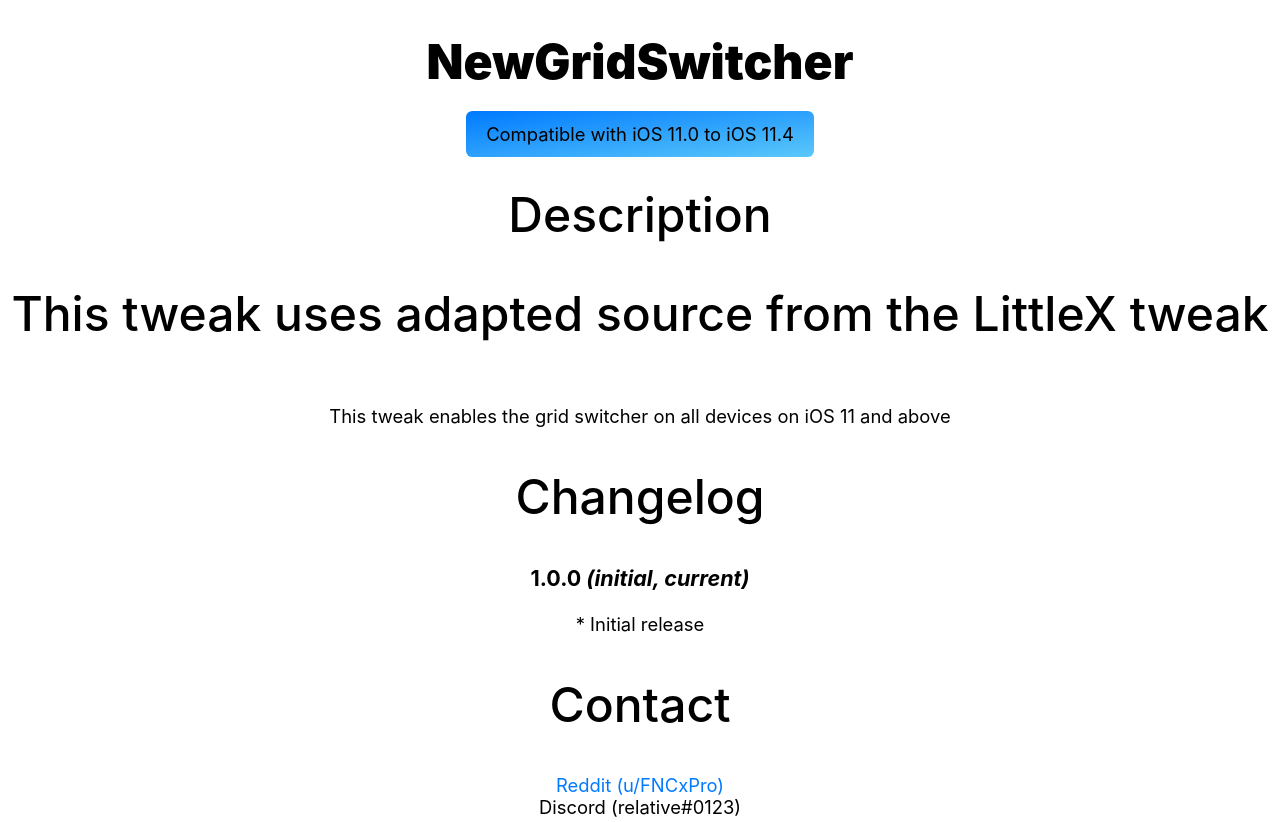
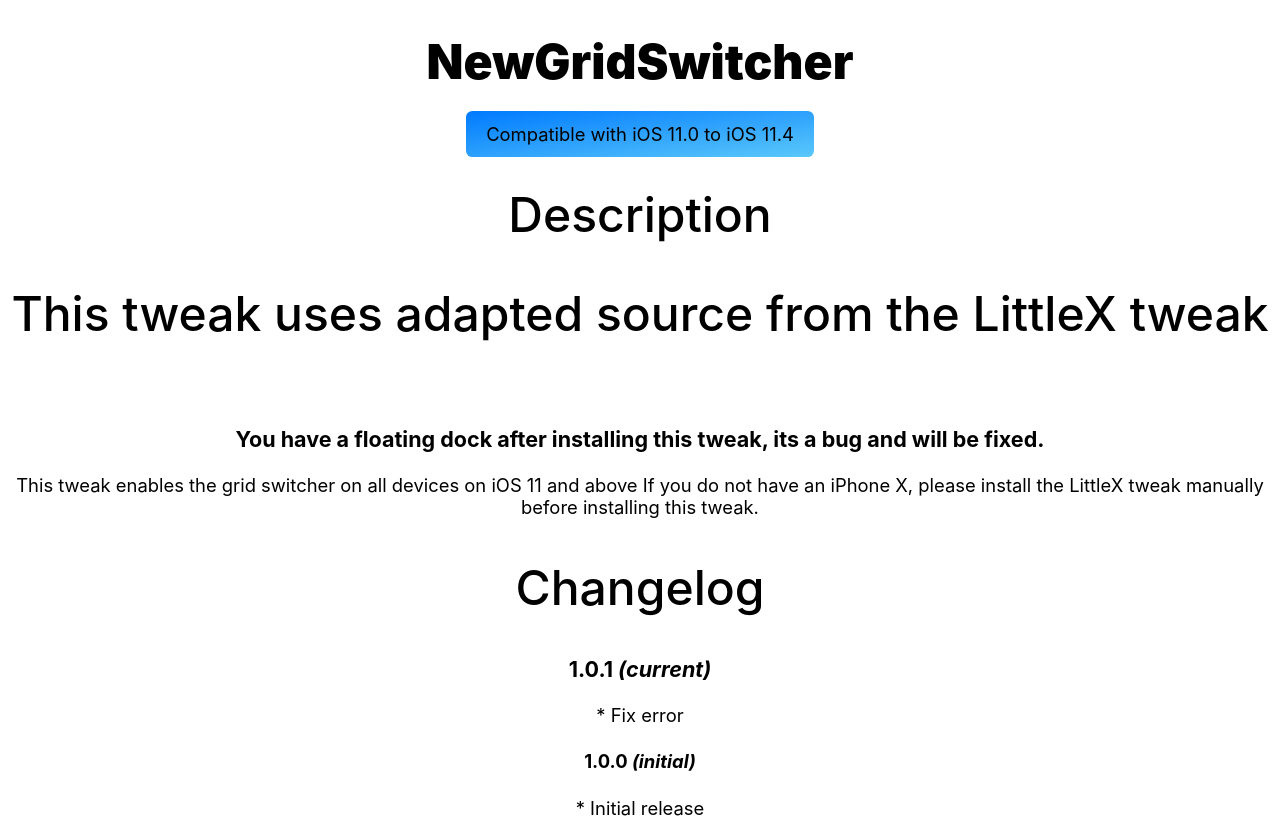
Before and after one commit to FNCxPro/FNCxPro.github.io, a plain HTML site: page depictions/pro.relative.newgridswitcher.html in a window 1280 px wide. Shown: the top 822 px of the page. Drawn offline with Linux system fonts and the light colour scheme; a web font is replaced by a local one.

Commit message:
Update NewGridSwitcher

```diff
--- a/depictions/pro.relative.newgridswitcher.html
+++ b/depictions/pro.relative.newgridswitcher.html
@@ -9,10 +9,16 @@
     <h2>Description</h2>
     <p>
       <h2>This tweak uses adapted source from the LittleX tweak</h2><br/>
+      <h3>You have a floating dock after installing this tweak, its a bug and will be fixed.</h3>
       This tweak enables the grid switcher on all devices on iOS 11 and above
+      If you do not have an iPhone X, please install the LittleX tweak manually before installing this tweak.
     </p>
     <h2>Changelog</h2>
-    <h3>1.0.0 <em>(initial, current)</em></h3>
+    <h3>1.0.1 <em>(current)</em></h3>
+    <p>
+      * Fix error
+    </p>
+    <h4>1.0.0 <em>(initial)</em></h4>
     <p>
       * Initial release
     </p>
```
Also changed, not shown: 4 other files.
